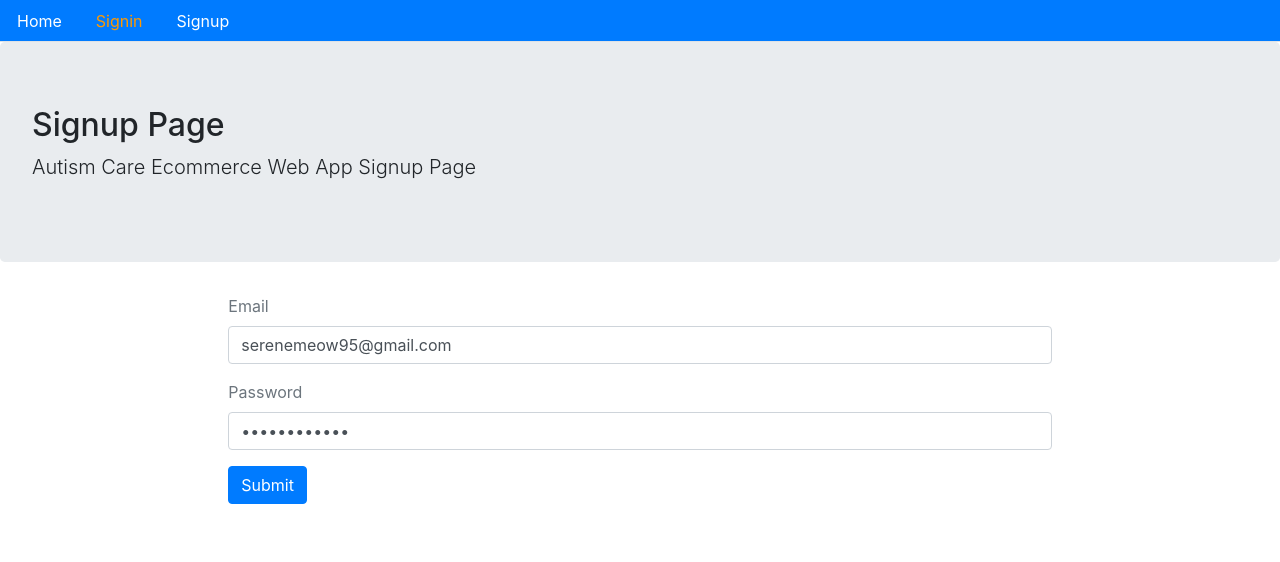
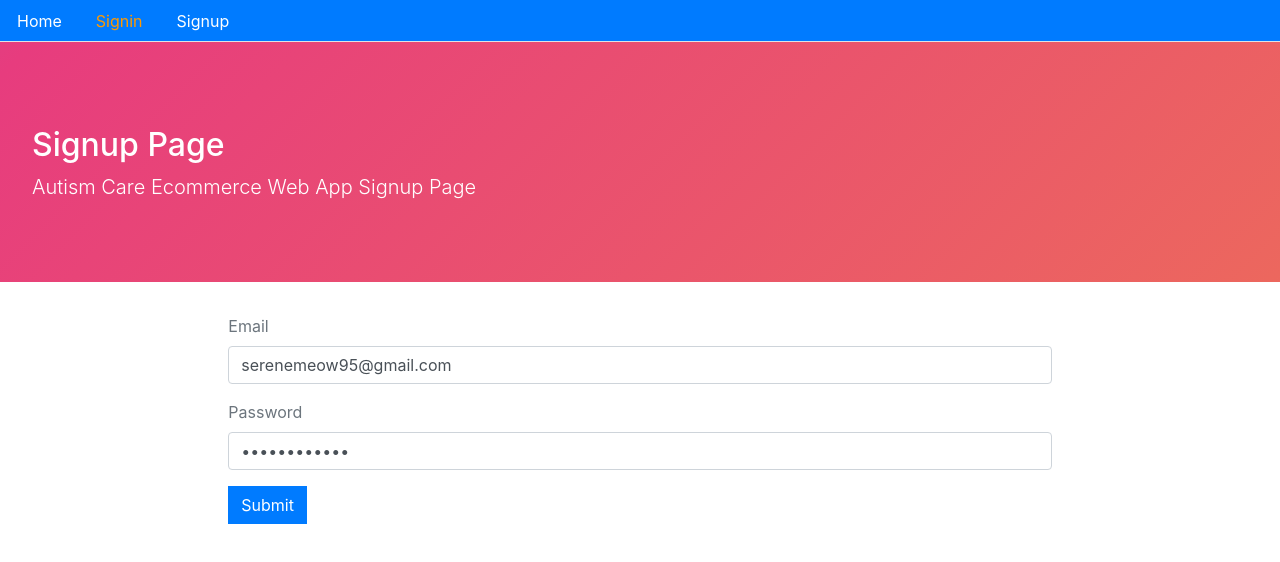
Before and after one commit to SereneMeow95/ecommerce-front, a React (Create React App) app: page /signin in a window 1280 px wide. Shown: the top 562 px of the page. Built offline with nearby package versions, Linux system fonts and the light colour scheme; no server answers.

Commit message:
87. Styling buttons and jumbotron

```diff
--- a/src/core/Card.js
+++ b/src/core/Card.js
@@ -12,7 +12,7 @@
                     <p>{product.description}</p>
                     <p>${product.price}</p>
                     <Link to="/">
-                        <button className="btn btn-outline-primary mt-2 mb-2">
+                        <button className="btn btn-outline-primary mt-2 mb-2 mr-2">
                             View Product
                         </button>
                     </Link>
--- a/src/core/Layout.js
+++ b/src/core/Layout.js
@@ -1,5 +1,6 @@
 import React from 'react';
 import Menu from './Menu';
+import "../style.css";
 
 //Layout
 const Layout = ({title = 'Title', description = 'Description', className, children}) => (
--- /dev/null
+++ b/src/style.css
@@ -0,0 +1,81 @@
+/**
+* border radius
+*/
+
+.btn,
+.jumbotron,
+.nav :hover {
+    border-radius: 0px;
+}
+
+/**
+* product image on card
+*/
+
+.product-img {
+    min-height: 100px;
+}
+
+.jumbotron h2 {
+    margin-top: 20px;
+}
+
+@media only screen and (max-width: 600px) {
+    .jumbotron h2 {
+        margin-top: 10px;
+    }
+}
+
+/**
+* jumbotron animation //color animation for style purpose
+*/
+
+.jumbotron {
+    width: 30wh;
+    height: 30vh;
+    color: #fff;
+    background: linear-gradient(-45deg, #ee7752, #e73c7e, #23a6d5, #23d5ab);
+    background-size: 400% 400%;
+    -webkit-animation: Gradient 15s ease infinite;
+    -moz-animation: Gradient 15s ease infinite;
+    animation: Gradient 15s ease infinite;
+}
+
+/**
+* make sure they work on different browser
+*/
+@-webkit-keyframes Gradient {
+    0% {
+        background-position: 0% 50%;
+    }
+    50% {
+        background-position: 100% 50%;
+    }
+    100% {
+        background-position: 0% 50%;
+    }
+}
+
+@-moz-keyframes Gradient {
+    0% {
+        background-position: 0% 50%;
+    }
+    50% {
+        background-position: 100% 50%;
+    }
+    100% {
+        background-position: 0% 50%;
+    }
+}
+
+@keyframes Gradient {
+    0% {
+        background-position: 0% 50%;
+    }
+    50% {
+        background-position: 100% 50%;
+    }
+    100% {
+        background-position: 0% 50%;
+    }
+}
```
